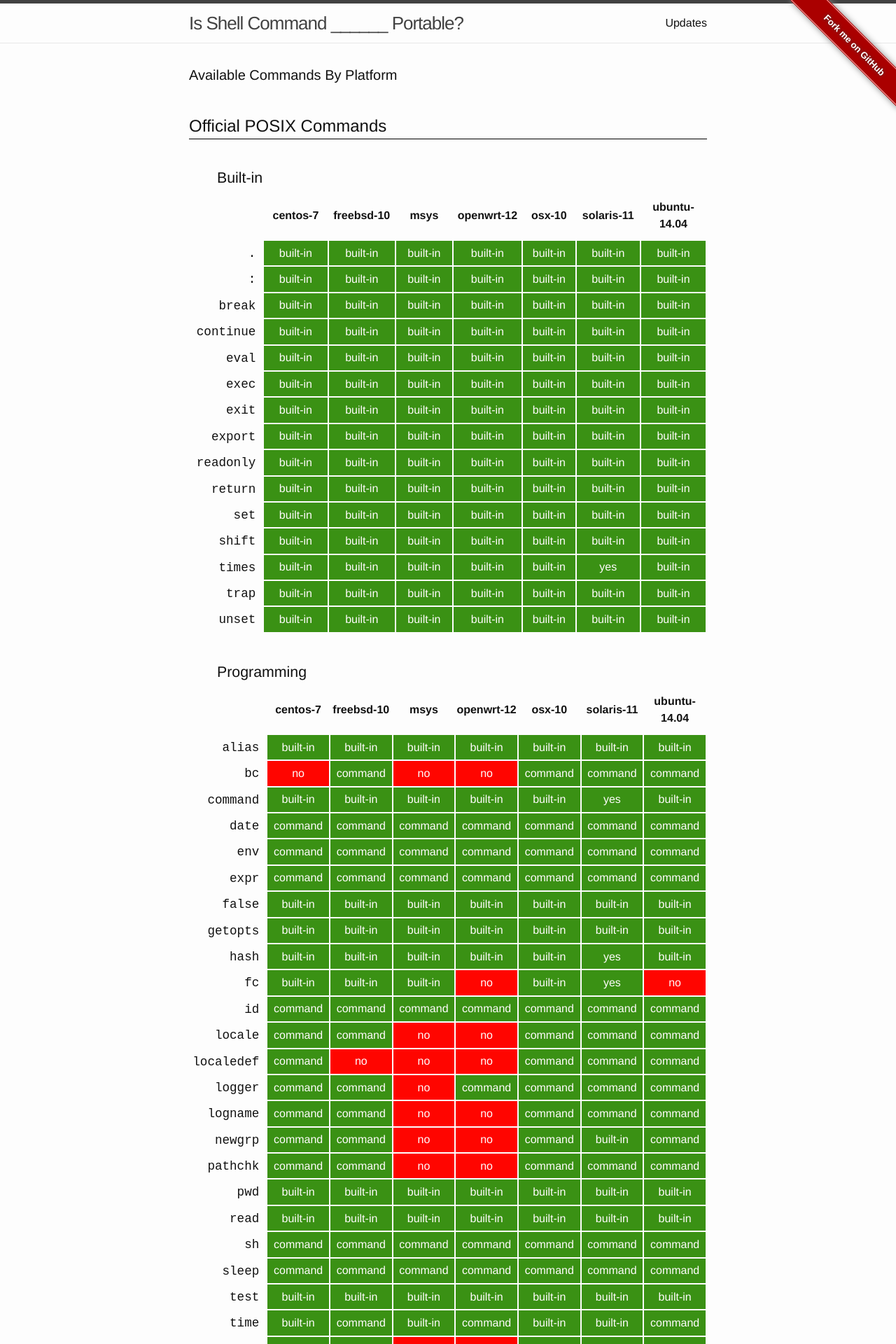
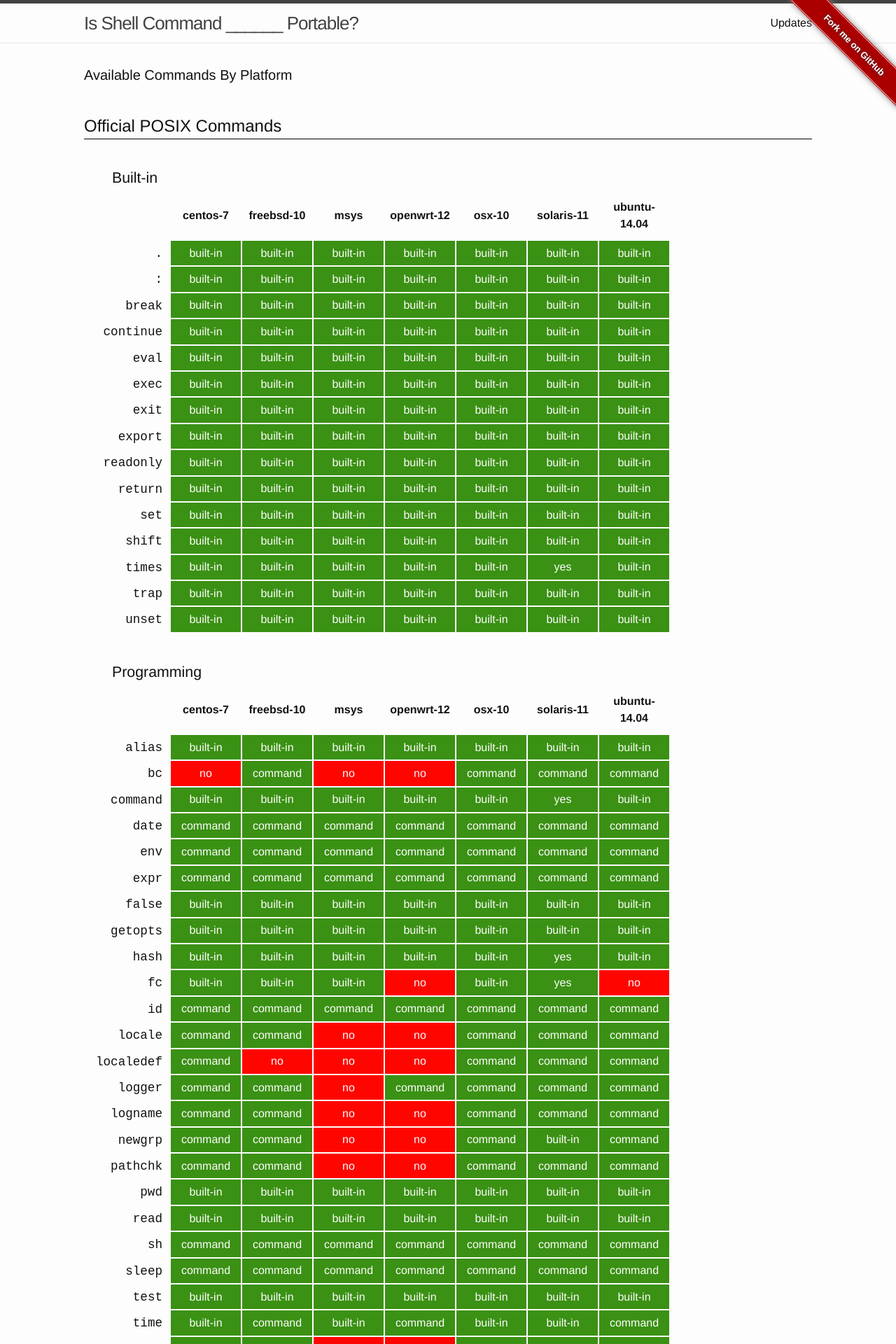
Before and after one commit to mkropat/is-shell-portable, a Jekyll site: the page built from index.html, in a window 1280 px wide. Shown: the top 1920 px of the page at 70% size. Built offline with Jekyll 4.4.1, drawn with Linux system fonts in a browser that asks for light colours.

Commit message:
Get everythinig to fit

```diff
--- a/_sass/_shell-portable.scss
+++ b/_sass/_shell-portable.scss
@@ -34,7 +34,7 @@ table.portable-support {
     td {
         text-align: center;
         padding: 4px 0;
-        width: 150px;
+        width: 100px;
     }
 
     td.supported {
--- a/css/main.scss
+++ b/css/main.scss
@@ -22,7 +22,7 @@ $grey-color-light: lighten($grey-color, 40%);
 $grey-color-dark:  darken($grey-color, 25%);
 
 // Width of the content area
-$content-width:    800px;
+$content-width:    1100px;
 
 $on-palm:          600px;
 $on-laptop:        800px;
```
